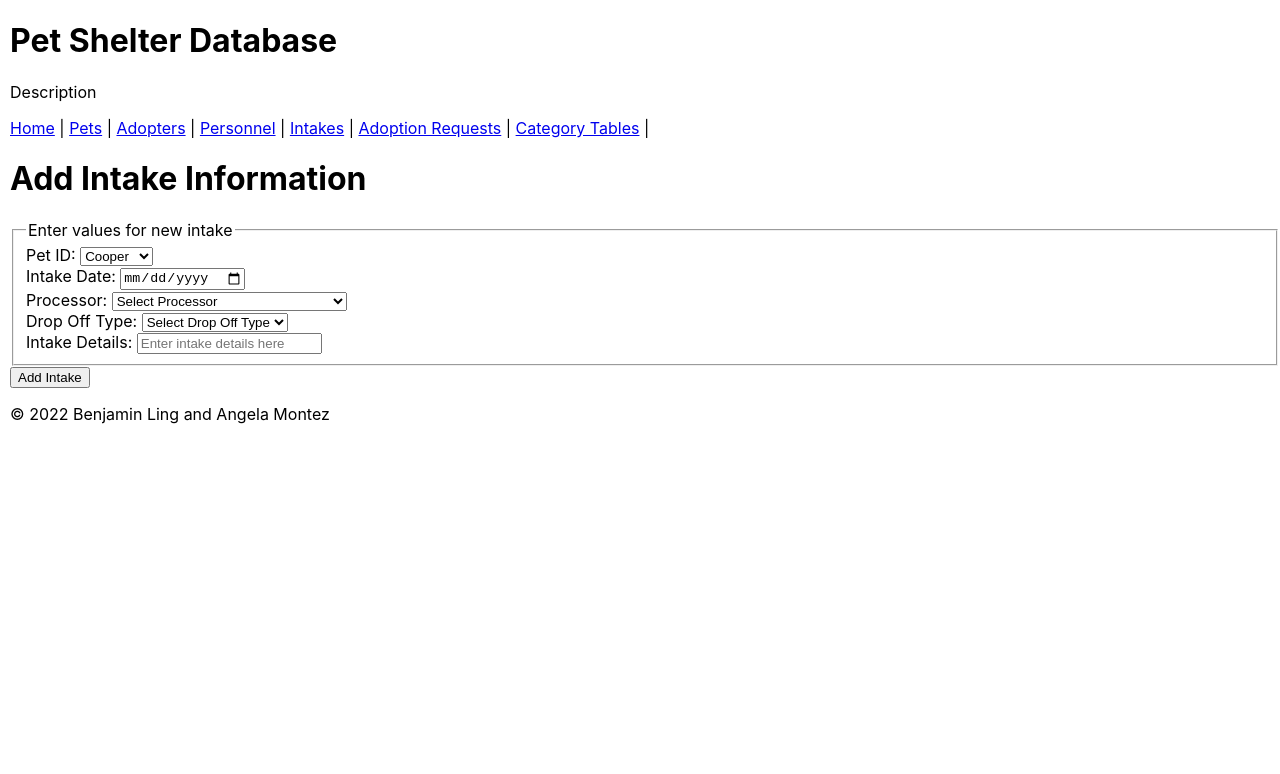
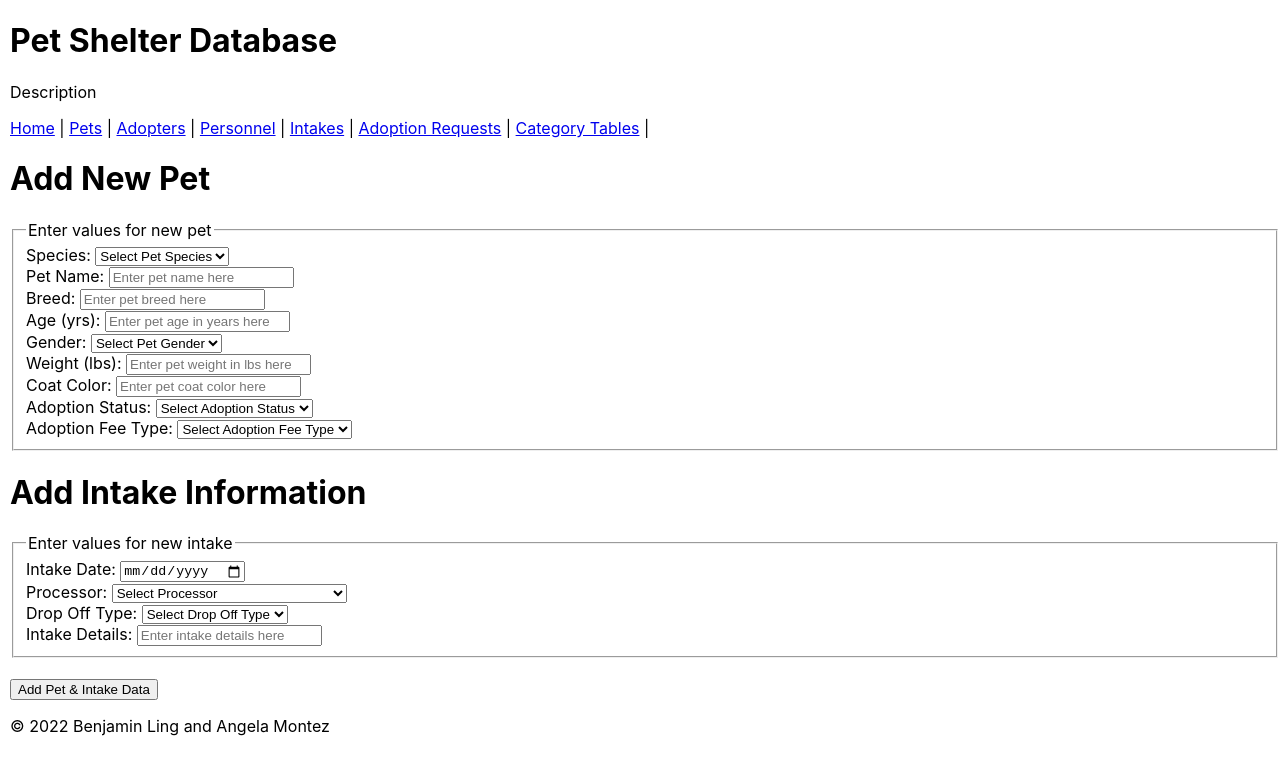
Before and after one commit to almontez/Pet-Shelter-Database, a React (Create React App) app: page /add-intake in a window 1280 px wide. Shown: the top 774 px of the page. Built offline with nearby package versions, Linux system fonts and the light colour scheme.

Commit message:
Pet and Intake forms recombined

```diff
--- a/src/App.js
+++ b/src/App.js
@@ -15,7 +15,6 @@ import BrowsePetsPage from './pages/BrowsePets';
 import BrowsePetStatusesPage from './pages/BrowsePetStatuses'
 import AddPetStatusesPage from './pages/AddPetStatuses';
 import EditPetsPage from './pages/EditPetsPage';
-import AddPetsPage from './pages/AddPet';
 
 // Personnel
 import BrowsePersonnelPage from './pages/BrowsePersonnel';
@@ -78,9 +77,6 @@ function App() {
           <Route path="/browse-pets" exact>
             <BrowsePetsPage setPetToEdit={setPetToEdit} />
           </Route>
-          <Route path="/add-pets" exact>
-            <AddPetsPage />
-          </Route>
           <Route path="/edit-pet">
             <EditPetsPage petToEdit={petToEdit} />
           </Route>
--- a/src/pages/AddIntake.js
+++ b/src/pages/AddIntake.js
@@ -2,6 +2,17 @@ import React, { useState, useEffect } from 'react';
 import { useHistory } from "react-router-dom";
 
 export const AddIntakesPage = () => {
+    // pet information
+    const [species, setSpecies] = useState('');
+    const [name, setPetName] = useState('');
+    const [breed, setPetBreed] = useState('');
+    const [age, setAge] = useState('');
+    const [gender, setGender] = useState('');
+    const [weight, setWeight] = useState('');
+    const [coat_color, setCoatColor] = useState('');
+    const [adoption_status, setAdoptionStatus] = useState('') //FK - Need to add drop down menu
+    const [adoption_fee_type, setAdoptionFeeType] = useState('') //FK - Need to add drop down menu
+
     // intake information
     const [pet_id, setPetId] = useState('');  //FK - Need to add drop down menu
     const [intake_date, setIntakeDate] = useState('');
@@ -13,7 +24,8 @@ export const AddIntakesPage = () => {
 
     const addIntake = async (event) => {
         event.preventDefault();
-        const newIntake = { pet_id, intake_date, processor, drop_off_type, intake_details };
+        const newIntake = { species, name, breed, age, gender, weight, coat_color, adoption_status, adoption_fee_type,
+                            pet_id, intake_date, processor, drop_off_type, intake_details };
 
         alert(`Added a new intake: ${JSON.stringify(newIntake)}`);
 
@@ -22,20 +34,101 @@ export const AddIntakesPage = () => {
 
     return (
         <form className="add-row" onSubmit={addIntake}>
+            <h1>Add New Pet</h1>
+            <fieldset className="add-row">
+                <legend>Enter values for new pet</legend>
+                <div className="add-row">
+                    <label htmlFor="pet_species_input">Species: </label>
+                    <select id="pet_input" type="text" value={species} onChange={e => setSpecies(e.target.value)} required>
+                    <option value="None">Select Pet Species</option>
+                    <option value="Dog">Dog</option>
+                    <option value="Cat">Cat</option>
+                    </select>
+                </div>
+                <div className="add-row">
+                    <label htmlFor="pet_name_input">Pet Name: </label>
+                    <input
+                        id="pet_name_input"
+                        type="text"
+                        placeholder="Enter pet name here"
+                        value={name}
+                        onChange={e => setPetName(e.target.value)}
+                        required />
+                </div>
+                <div className="add-row">
+                    <label htmlFor="pet_breed_input">Breed: </label>
+                    <input
+                        id="pet_breed_input"
+                        type="text"
+                        placeholder="Enter pet breed here"
+                        value={breed}
+                        onChange={e => setPetBreed(e.target.value)}
+                        required />
+                </div>
+                <div className="add-row">
+                    <label htmlFor="pet_age_input">Age (yrs): </label>
+                    <input
+                        id="pet_age_input"
+                        type="number"
+                        step="0.01"
+                        placeholder="Enter pet age in years here"
+                        value={age}
+                        onChange={e => setAge(e.target.value)}
+                        required />
+                </div>
+                <div className="add-row">
+                    <label htmlFor="pet_gender_input">Gender: </label>
+                    <select id="pet_gender_input" type="text" value={gender} onChange={e => setGender(e.target.value)} required>
+                        <option value="None">Select Pet Gender</option>
+                        <option value="Female">Female</option>
+                        <option value="Male">Male</option>
+                    </select>
+                </div>
+                <div className="add-row">
+                    <label htmlFor="pet_weight_input">Weight (lbs): </label>
+                    <input
+                        id="pet_weight_input"
+                        type="number"
+                        step="0.01"
+                        placeholder="Enter pet weight in lbs here"
+                        value={weight}
+                        onChange={e => setWeight(e.target.value)}
+                        required />
+                </div>
+                <div className="add-row">
+                    <label htmlFor="pet_color_input">Coat Color: </label>
+                    <input
+                        id="pet_color_input"
+                        type="text"
+                        placeholder="Enter pet coat color here"
+                        value={coat_color}
+                        onChange={e => setCoatColor(e.target.value)}
+                        required />
+                </div>
+                <div className="add-row">
+                    <label htmlFor="adoption_status_input">Adoption Status: </label>
+                    <select id="adoption_status_input" type="number" value={adoption_status} onChange={e => setAdoptionStatus(e.target.value)} required>
+                        <option value="0">Select Adoption Status</option>
+                        <option value="1">On Hold</option>
+                        <option value="2">Approved for Adoption</option>
+                        <option value="3">Adopted</option>
+                    </select>
+                </div>
+                <div className="add-row">
+                    <label htmlFor="adoption_fee_type_input">Adoption Fee Type: </label>
+                    <select id="adoption_fee_type_input" type="number" value={adoption_fee_type} onChange={e => setAdoptionFeeType(e.target.value)} required>
+                        <option value="0">Select Adoption Fee Type</option>
+                        <option value="1">Puppy: $250</option>
+                        <option value="2">Kitten: $200</option>
+                        <option value="3">Adult: $150</option>
+                        <option value="4">Senior: $100</option>
+                    </select>
+                </div>
+            </fieldset>
+
             <h1>Add Intake Information</h1>
             <fieldset className="add-row">
                 <legend>Enter values for new intake</legend>
-                <div className="add-row">
-                    <label htmlFor="pet_id_input">Pet ID: </label>
-                    <select id="pet_id_input" type="number" value={pet_id} onChange={e => setPetId(e.target.value)} required>
-                    <option value="1">Cooper</option>
-                    <option value="2">Elsa</option>
-                    <option value="3">Stitch</option>
-                    <option value="4">Poppy</option>
-                    <option value="4">Hugh</option>
-                    <option value="5">New Pet</option>
-                </select>
-                </div>
                 <div className="add-row">
                     <label htmlFor="intake_date_input">Intake Date: </label>
                     <input
@@ -76,7 +169,8 @@ export const AddIntakesPage = () => {
                         required />
                 </div>
             </fieldset>
-            <input type="submit" value="Add Intake" />
+            <br></br>
+            <input type="submit" value="Add Pet &amp; Intake Data" />
         </form>
     );
 }
--- a/src/pages/AddPet.js
+++ b/src/pages/AddPet.js
@@ -1,3 +1,6 @@
+// DO NOT USE!!
+// THIS PAGES WAS COMBINED WITH THE ADDINAKES PAGE
+
 import React, { useState, useEffect } from 'react';
 import { useHistory } from "react-router-dom";
 
--- a/src/pages/BrowseIntakes.js
+++ b/src/pages/BrowseIntakes.js
@@ -53,7 +53,7 @@ function BrowseIntakesPage() {
         <>
             <h2>List of Recorded Intakes</h2>
 
-            <Link to="/add-pets">Add New Intake</Link>
+            <Link to="/add-intake">Add New Intake</Link>
 
             <IntakeTable
                 intakes={intakes}
--- a/src/pages/BrowsePets.js
+++ b/src/pages/BrowsePets.js
@@ -63,7 +63,7 @@ function BrowsePetsPage({ setPetToEdit }) {
             <PetFilter></PetFilter>
             <br></br>
 
-            <Link to="/add-pets">Add New Pet</Link>
+            <Link to="/add-intake">Add New Pet</Link>
 
             <PetsTable
                 pets={pets}
--- a/src/pages/HomePage.js
+++ b/src/pages/HomePage.js
@@ -37,12 +37,8 @@ function HomePage() {
                   Browse AdoptionRequests
                 </Link>
             </div>
+
             <h3>Category Tables:</h3>
-            {/* <div>
-              <Link className="App-link" to="/category-tables-landing-page">
-                View Category Tables
-              </Link>
-            </div> */}
             <div>
                 <Link className="App-link" to="/browse-personnel-codes">
                   Browse Personnel Codes
```
